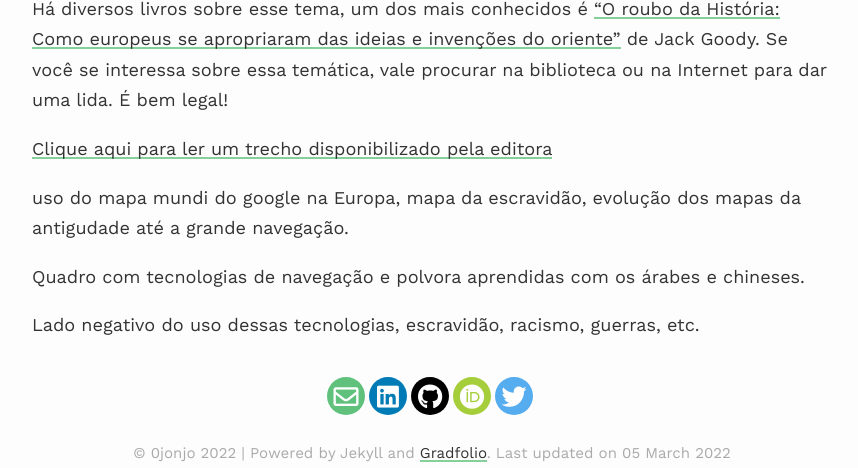
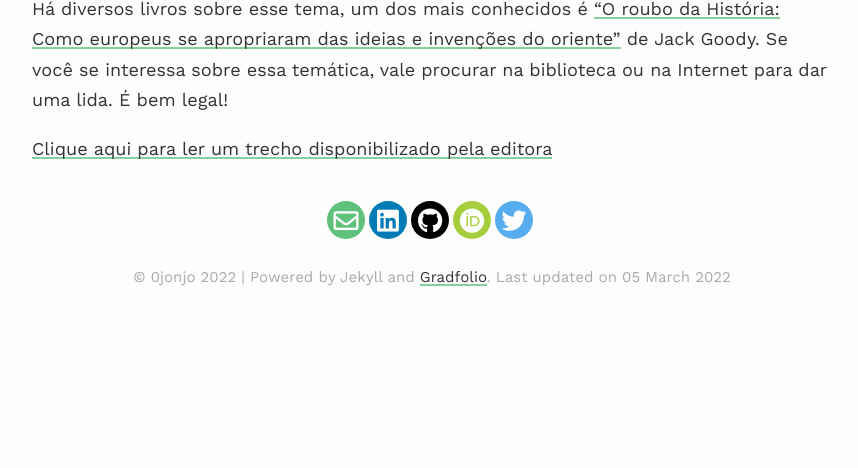
Before and after one commit to 0jonjo/0jonjo.github.io, a Jekyll site: the page built from _pages/arte-tecnologia-navegacao.md, in a window 1280 px wide and 900 px high, scrolled down 4735 px, cut to the strip 432-900 px from the top of the window. Shown: the whole strip, without its empty margins (208-1066 px from the left). Built offline with Jekyll 4.4.1, drawn with Linux system fonts in a browser that asks for light colours; nearby versions of some CDN libraries; after the commit the page ends 5458 px from its top, so only the background shows below that.

Commit message:
post and menu aula 3 curso FIC

```diff
--- a/_pages/arte-tecnologia-navegacao.md
+++ b/_pages/arte-tecnologia-navegacao.md
@@ -83,10 +83,3 @@ A grandes navegações só foram possíveis graças a diversas transformações
  Há diversos livros sobre esse tema, um dos mais conhecidos é ["O roubo da História: Como europeus se apropriaram das ideias e invenções do oriente"](https://www.editoracontexto.com.br/produto/o-roubo-da-historia-como-os-europeus-se-apropriaram-das-ideias-e-invencoes-do-o/1496670) de Jack Goody. Se você se interessa sobre essa temática, vale procurar na biblioteca ou na Internet para dar uma lida. É bem legal!
 
  [Clique aqui para ler um trecho disponibilizado pela editora](https://www.dropbox.com/s/09sgslwdr7bxahj/Leia%20um%20trecho-Roubo%20da%20Hist%C3%B3ria.pdf?dl=0)
-
-
-uso do mapa mundi do google na Europa, mapa da escravidão, evolução dos mapas da antigudade até a grande navegação.
-
-Quadro com tecnologias de navegação e polvora aprendidas com os árabes e chineses.
-
-Lado negativo do uso dessas tecnologias, escravidão, racismo, guerras, etc.
```
Also changed, not shown: _pages/entre-tempos.md (+1 -0 lines).
